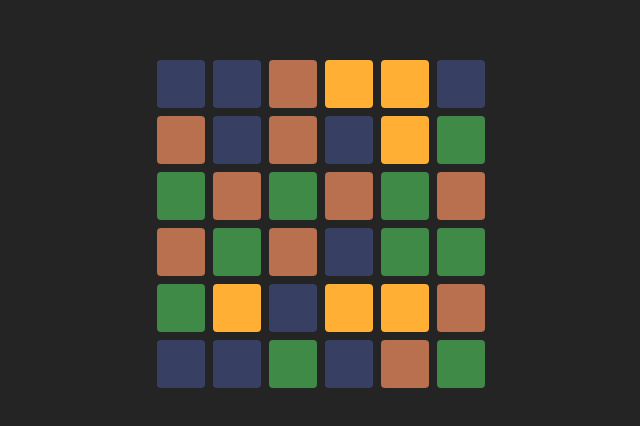
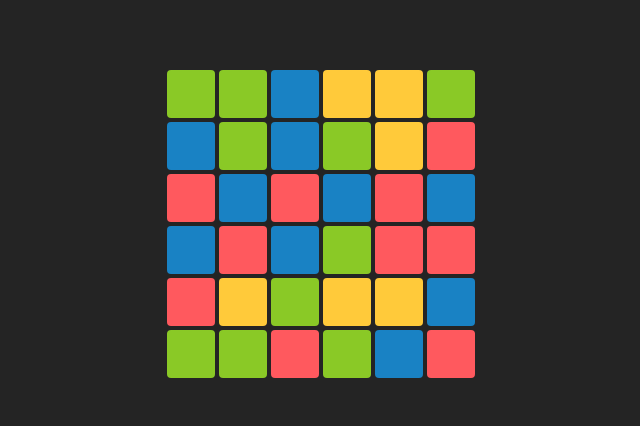
Before and after one commit to DavidBachmann/tilesgame, a React (Vite) app: page / in a window 1280 px wide. Shown: the part 176-602 px from the top of the page, without its empty margins (319-959 px from the left). Built offline with nearby package versions, Linux system fonts and the light colour scheme.

Commit message:
feat: recursive bubbling-deleting-solving before render

```diff
--- a/src/App.tsx
+++ b/src/App.tsx
@@ -13,6 +13,10 @@ export default function App() {
   useMemo(() => {
     init();
   }, []);
+
+  if (!tiles) {
+    return <p>wtf</p>;
+  }
 
   return (
     <Grid>
--- a/src/components/Grid/Grid.css.ts
+++ b/src/components/Grid/Grid.css.ts
@@ -4,5 +4,5 @@ import { CONSTANTS } from "../../constants";
 export const root = styled("div")({
   display: "grid",
   gridTemplate: `repeat(${CONSTANTS.DIMENSIONS}, 1fr) / repeat(${CONSTANTS.DIMENSIONS}, 1fr)`,
-  gap: 8,
+  gap: 4,
 });
--- a/src/components/Tile/Tile.css.ts
+++ b/src/components/Tile/Tile.css.ts
@@ -1,10 +1,10 @@
 import { motion } from "framer-motion";
 import styled from "styled-components";
 
-const GREEN = { light: "#6da776", medium: "#408a47", dark: "#265d42" };
-const YELLOW = { light: "#ffc367", medium: "#ffaf33", dark: "#f2682c" };
-const BLUE = { light: "#6b748c", medium: "#374062", dark: "#242943" };
-const BROWN = { light: "#cc937b", medium: "#b8704f", dark: "#733f39" };
+const RED = { light: "#ff595e", medium: "#D83441" };
+const YELLOW = { light: "#ffca3a", medium: "#CB9D00" };
+const GREEN = { light: "#8ac926", medium: "#60A000" };
+const BLUE = { light: "#1982c4", medium: "#004F8C" };
 
 export const root = styled(motion.div)({
   width: 48,
@@ -17,27 +17,27 @@ export const root = styled(motion.div)({
     background: "transparent",
   },
   '&[data-type="0"]': {
-    background: GREEN.medium,
+    background: RED.light,
     ":hover": {
-      background: GREEN.light,
+      background: RED.medium,
     },
   },
   '&[data-type="1"]': {
-    background: YELLOW.medium,
+    background: YELLOW.light,
     ":hover": {
-      background: YELLOW.light,
+      background: YELLOW.medium,
     },
   },
   '&[data-type="2"]': {
-    background: BLUE.medium,
+    background: GREEN.light,
     ":hover": {
-      background: BLUE.light,
+      background: GREEN.medium,
     },
   },
   '&[data-type="3"]': {
-    background: BROWN.medium,
+    background: BLUE.light,
     ":hover": {
-      background: BROWN.light,
+      background: BLUE.medium,
     },
   },
 });
--- a/src/logic.ts
+++ b/src/logic.ts
@@ -192,7 +192,7 @@ export const seek = (
   const nextNode = get_tile_at_index(node.relationships[direction], tiles);
 
   // There is no next node, we're done!
-  if (nextNode === null) {
+  if (nextNode === null || nextNode.type === -1) {
     return arr;
   }
 
--- a/src/state.ts
+++ b/src/state.ts
@@ -23,18 +23,20 @@ const initialState: State = {
   selection: [],
 };
 
-const prepare = (unsolved: Tile[]) => {
-  // Bubbling up, after deleting matches, and solving a grid
-  // can leave behind new matches. Can I do this without doing the work twice?
-  const once = bubble_up(delete_matches(solve(unsolved)));
-  const twice = bubble_up(delete_matches(solve(once)));
-  return twice;
+const prepare = (unsolved: Tile[]): Tile[] => {
+  const { tiles, matches } = solve(unsolved);
+
+  // Deleting matches can create new matches when the tiles bubble.
+  if (matches.length) {
+    return prepare(bubble_up(delete_matches({ tiles, matches })));
+  }
+
+  return tiles;
 };
 
 export const useTileStore = create(
   combine(initialState, (set) => ({
     actions: {
-      // update: (tiles: Tile[]) => set({ tiles }),
       init: () => set({ tiles: create_grid() }),
       addToSelection: (id: number) => {
         set((state) => ({
```
